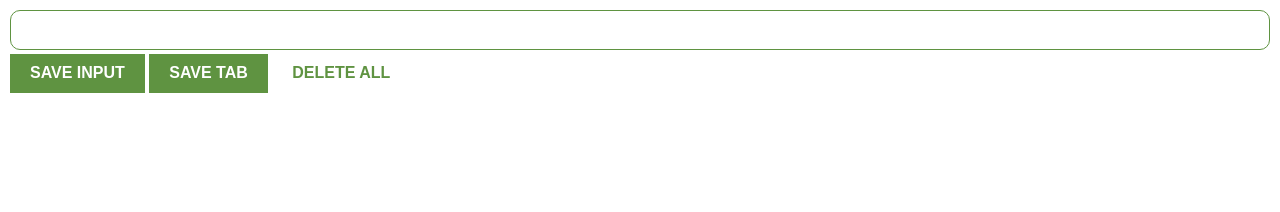
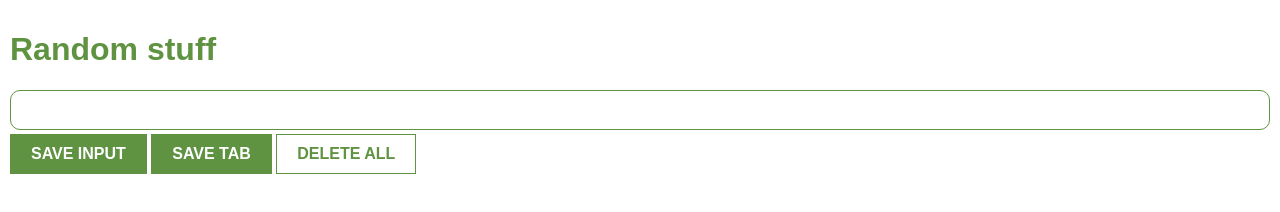
Before and after one commit to Moncayo1329/Chrome-Extension, a browser extension: page index.html in a window 1280 px wide. Drawn offline with nearby package versions, Linux system fonts and the light colour scheme.

Commit message:
end project

```diff
--- a/index.html
+++ b/index.html
@@ -4,7 +4,8 @@
 
     <link rel="stylesheet" href="styles.css">
 
-
+<title>Random stuff</title>
+<h1>Random stuff</h1>
 
 <input type="text" id="input-el">
 
--- a/styles.css
+++ b/styles.css
@@ -21,7 +21,7 @@ margin-bottom: 4px;
  background:#5f9341 ;
  color: white;
  padding:10px 20px;
- border: none;
+ border: 1px solid #5f9341;
  font-weight: bold;
 
 
@@ -49,3 +49,10 @@ margin-bottom: 4px;
    color: #5f9341;
 
   }
+
+  h1{
+
+  color: #5f9341;
+
+
+  }
```
